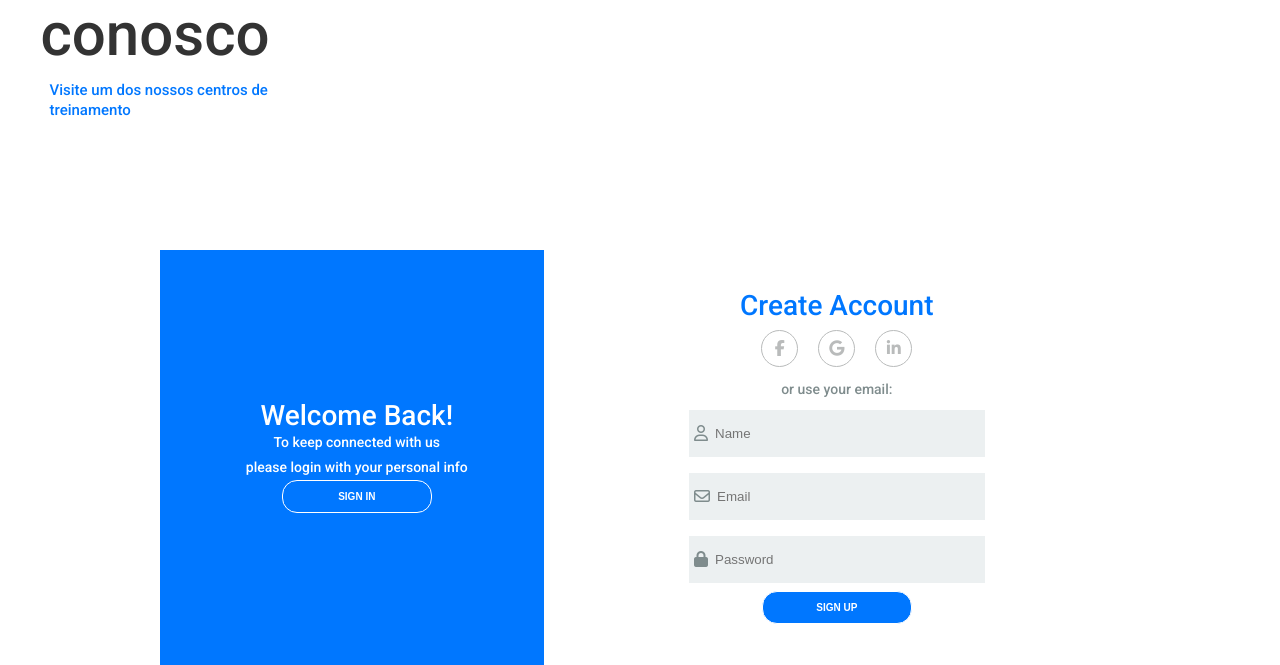
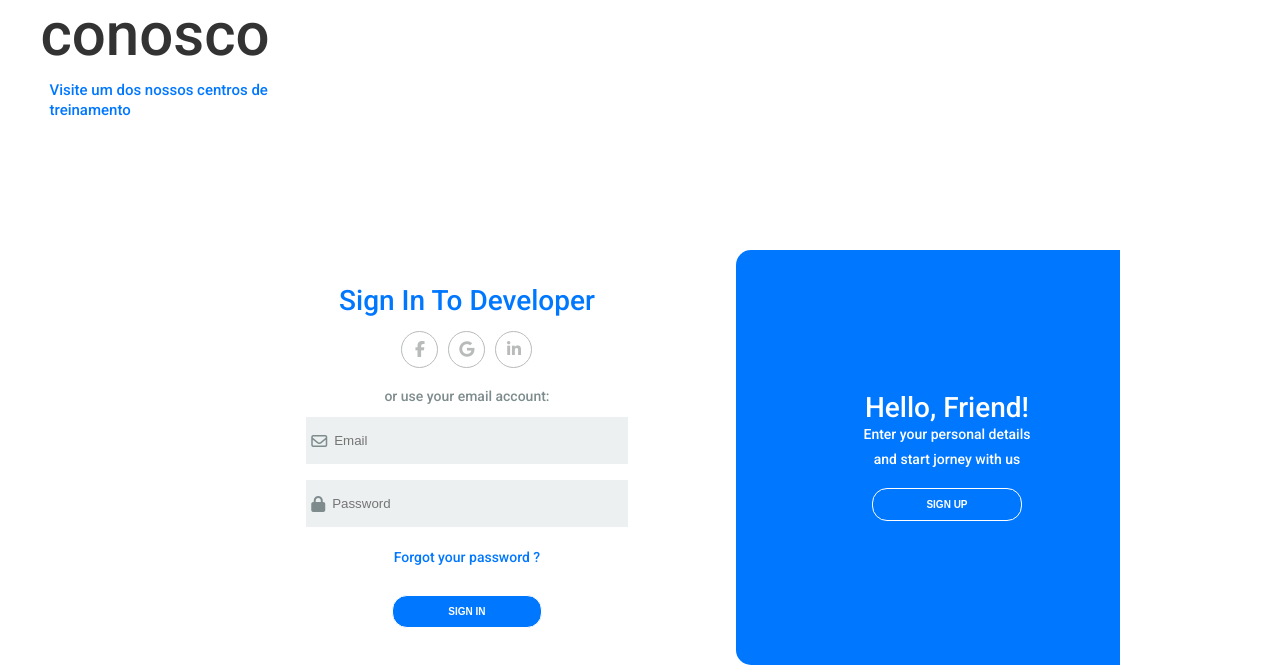
Before and after one commit to MatheusAyron/AyronGym, a PHP site: page /login.html in a window 1280 px wide. Shown: the part 379-1044 px from the top of the page. Run offline with PHP 8.4, Linux system fonts and the light colour scheme; some libraries are stand-ins or nearby versions.

Commit message:
Termino da tela de login estatico

```diff
--- a/login.html
+++ b/login.html
@@ -46,9 +46,21 @@
                         <h2 class="title title-second">Create account</h2>
                         <div class="social-media">
                             <ul class="list-social-media">
-                                <li class="item-social-media"><a href="#"><i class="fab fa-facebook-f"></i></a></li>
-                                <li class="item-social-media"><a href="#"><i class="fab fa-google"></i></a></li>
-                                <li class="item-social-media"><a href="#"><i class="fab fa-linkedin-in"></i></a></li>
+                                <a class="link-social-media" href="#">
+                                    <li class="item-social-media">
+                                        <i class="fab fa-facebook-f"></i>
+                                    </li>
+                                </a>
+                                <a class="link-social-media" href="#">
+                                    <li class="item-social-media">
+                                        <i class="fab fa-google"></i>
+                                    </li>
+                                </a>
+                                <a class="link-social-media" href="#"> <!-- ESSE  href="#" FAZ COM QU VOLTE PARA O INICIO DA PAGINA -->
+                                    <li class="item-social-media">
+                                        <i class="fab fa-linkedin-in"></i>
+                                    </li>
+                                </a>
                             </ul>
                         </div><!-- fim social-media -->
                         <p class="description description-second">or use your email:</p>
@@ -79,27 +91,48 @@
 
                 <div class="content second-content">
                     <div class="first-column">
-                        <h2 class="title">Hello, Friend!</h2>
-                        <p class="description">Enter your personal details</p>
-                        <p class="description">and start jorney with us</p>
-                        <button class="btn">sign up</button>
+                        <h2 class="title title-primary">Hello, Friend!</h2>
+                        <p class="description description-primary">Enter your personal details</p>
+                        <p class="description description-primary">and start jorney with us</p>
+                        <button class="btn btn-primary">sign up</button>
                     </div>
 
                     <div class="second-column">
-                        <h2 class="title">sign in to Developer</h2>
+                        <h2 class="title title-second">sign in to Developer</h2>
                         <div class="social-media">
-                            <ul>
-                                <li><a href="#">facebook</a></li>
-                                <li><a href="#">google</a></li>
-                                <li><a href="#">linkedin</a></li>
+                            <ul class="list-social-media">
+                                <a class="link-social-media" href="#">
+                                    <li class="item-social-media">
+                                        <i class="fab fa-facebook-f"></i>
+                                    </li>
+                                </a>
+                                <a class="link-social-media" href="#">
+                                    <li class="item-social-media">
+                                        <i class="fab fa-google"></i>
+                                    </li>
+                                </a>
+                                <a class="link-social-media" href="#"> <!-- ESSE  href="#" FAZ COM QU VOLTE PARA O INICIO DA PAGINA -->
+                                    <li class="item-social-media">
+                                        <i class="fab fa-linkedin-in"></i>
+                                    </li>
+                                </a>
                             </ul>
                         </div><!-- fim social-media -->
-                        <p class="description">or use your email account:</p>
+                        <p class="description description-second">or use your email account:</p>
                         <form class="form">
-                            <input type="email" placeholder="Email">
-                            <input type="password" placeholder="Password">
-                            <a href="#">forgot your password</a>
-                            <button class="btn">sign in</button>
+                            <label class="label-input">
+                                <i class="far fa-envelope icon-modify"></i>
+                                <input type="email" placeholder="Email">
+                            </label>
+
+                            <label class="label-input" for="">
+                                <i class="fas fa-lock icon icon-modify"></i>
+                                <input type="password" placeholder="Password">
+                            </label>
+
+                            <a class="password" href="#">forgot your password ?</a>
+
+                            <button class="btn btn-second">sign in</button>
                         </form>
                     </div><!-- fim second-column -->
                 </div><!-- fim da second-content -->
--- a/style-login.css
+++ b/style-login.css
@@ -142,6 +142,11 @@ nav a:hover
     background-color: #0077FF;
     width: 40%;
     height: 100%;
+    border-top-left-radius: 15px;
+    border-bottom-left-radius: 15px;
+
+
+    left: 60%;  /*sdfhshsn*/
 }
 
 .title
@@ -189,6 +194,7 @@ nav a:hover
     width: 150px;
     align-self: center;
     border-width: 0;
+    margin-top: 1rem;
 }
 
 .btn-primary
@@ -220,6 +226,7 @@ nav a:hover
 .first-content
 {
     display: flex;
+    display: none; /*DESAPARECE PARA FAZER A OUTRA PARTE*/
 }
 
 .first-column
@@ -239,6 +246,11 @@ nav a:hover
     align-items: center;
 }
 
+.social-media
+{
+    margin: 1rem 0; /* ESPASSAMENTO ENTRE O TITULO E AS SOCIAL-MEDIA*/
+}
+
 .list-social-media
 {
     display: flex;
@@ -253,12 +265,19 @@ nav a:hover
     height: 35px;
     line-height: 35px;
     text-align: center;
-    margin: 10px;
+    color: #B9BBBB;
 }
 
-.item-social-media a
+.link-social-media:not(:first-child) /* FAZ COM QUE TODAS AS OUTRAS "COISAS" TENHAM MARGIM MENOS A PRIMEIRA*/
 {
-    color: #B9BBBB;
+    margin-left: 10px;
+}
+
+.link-social-media:hover/* ESSE PRIMEIRO E A BOLINHA (<a>)*/ .item-social-media /*ESSE E A IMAGEM (<li>)*/  /* <-----IMPORTANTE------>*/
+{ /*RESUMINDO: QUANDO O HOVER ESTIVER ATIVADO A (.item-social-media) IRA FICAR COM OS SEGUINTES PARAMETROS*/
+    background-color: #0077FF;
+    border-color: #0077FF;
+    color: #fff;
 }
 
 .form
@@ -291,8 +310,36 @@ nav a:hover
     padding: 0 5px; /* separou os icon do input*/
 }
 
+
+/*Second content*/
+
 .second-content
 {
     position: absolute;
-    display: none;
+    display: flex;
 }
+
+/*ESSE ORDER E PARA MUDAR A PARTE AZUL PARA A DIREITA (SEM ANIMAÇÃO)*/
+.second-content .first-column
+{
+    order: 2;
+}
+
+.second-content .second-column
+{
+    order: 1;
+}
+
+.password
+{
+    color: #0077FF;
+    font-size: 14px;
+    text-decoration: none;
+    text-align: center;
+    margin: 15px 0;
+}
+
+.password::first-letter
+{
+    text-transform: capitalize;
+}
```
